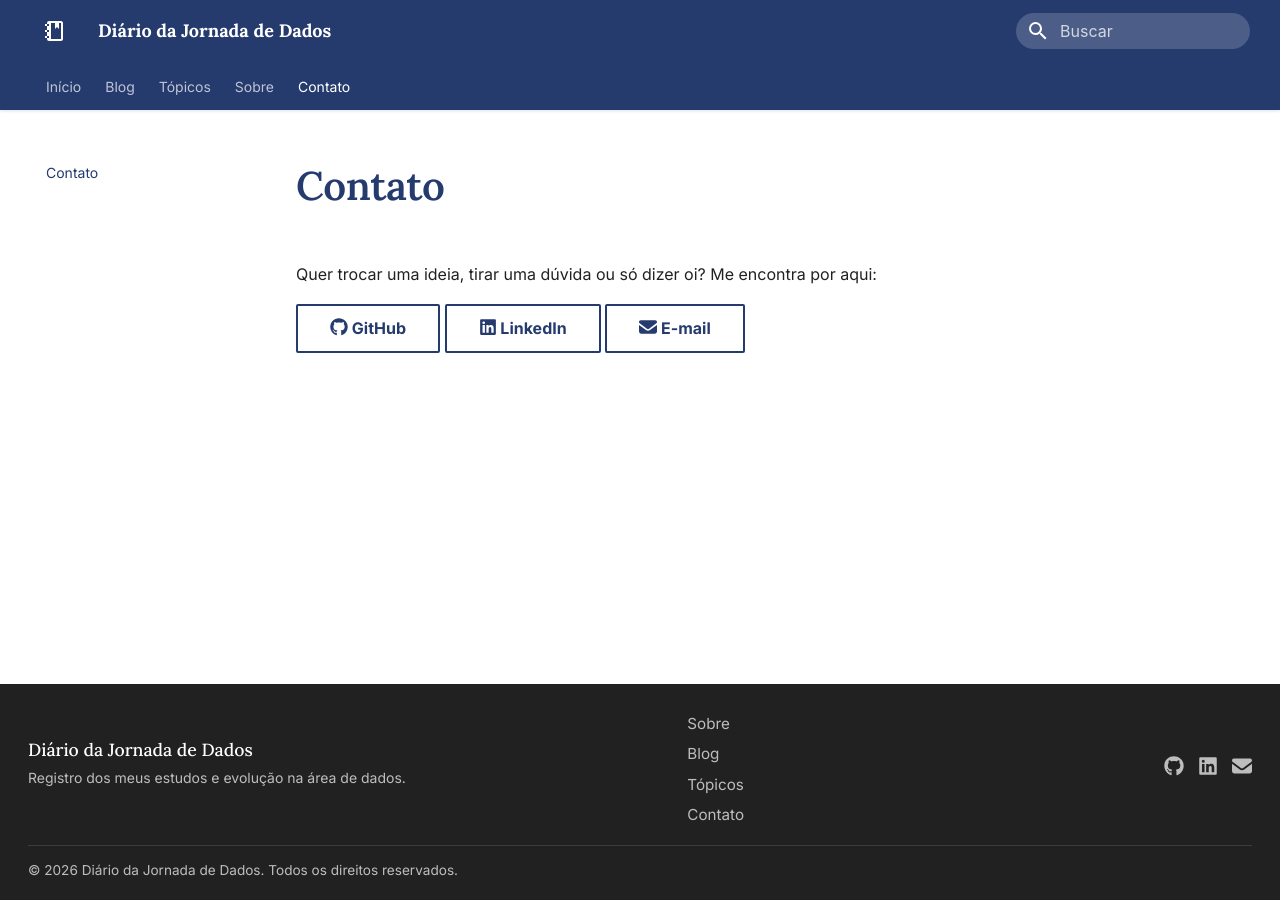
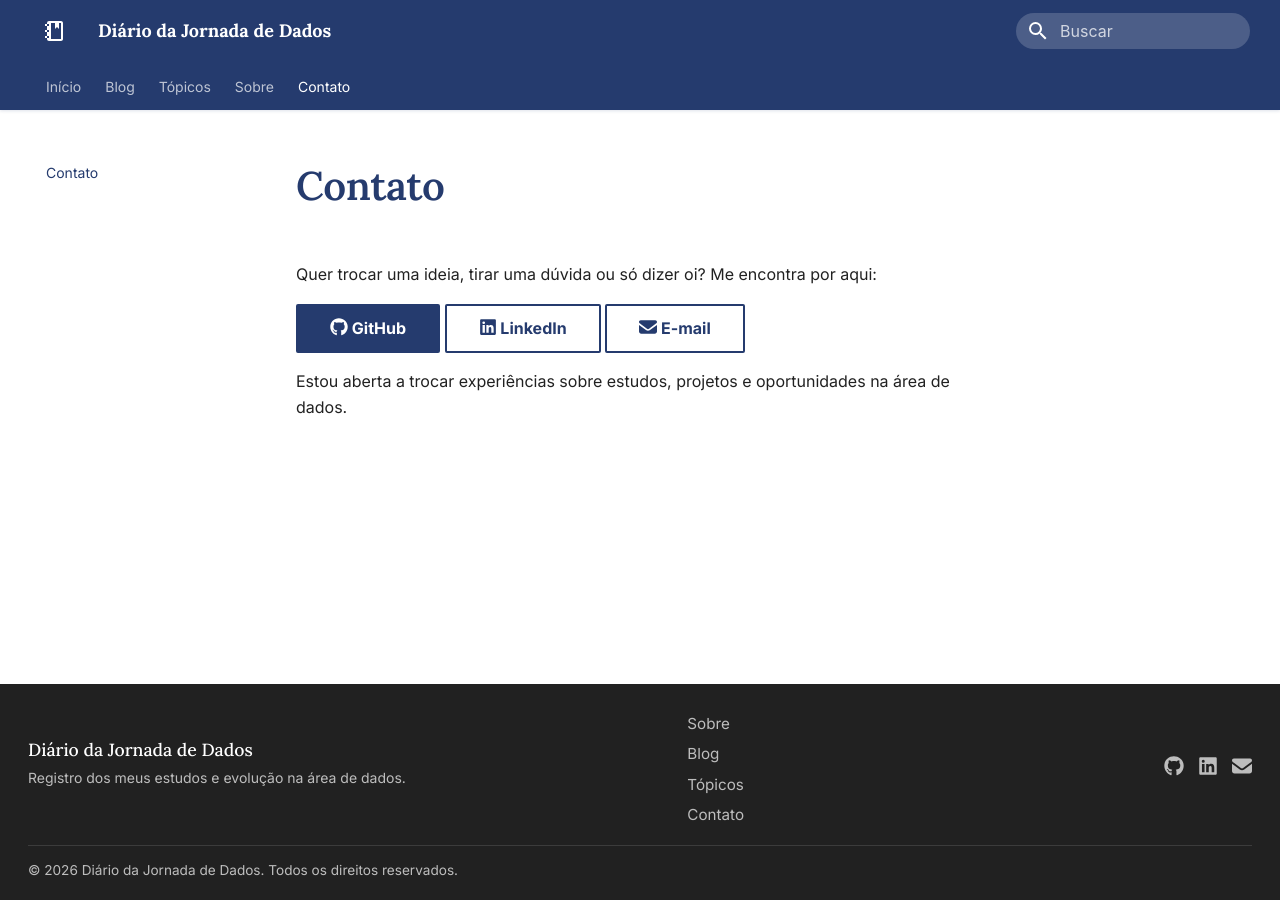
Before and after one commit to erica-luuz/diario-jornada-dados, an MkDocs documentation site: the page built from docs/contato.md, in a window 1280 px wide. Built offline with MkDocs 1.6.1 and Material for MkDocs 9.7.7, drawn with Linux system fonts in a browser that asks for light colours.

Commit message:
Melhora a pagina Contato: destaque e frase de contexto
Botao do GitHub vira acao principal (cor de destaque), e adiciona
frase curta explicando o tipo de contato esperado.

Co-Authored-By: Claude Sonnet 5 <noreply@anthropic.com>

```diff
--- a/docs/contato.md
+++ b/docs/contato.md
@@ -2,6 +2,8 @@
 
 Quer trocar uma ideia, tirar uma dúvida ou só dizer oi? Me encontra por aqui:
 
-[:fontawesome-brands-github: GitHub](https://github.com/erica-luuz){ .md-button target="_blank" rel="noopener" }
+[:fontawesome-brands-github: GitHub](https://github.com/erica-luuz){ .md-button .md-button--primary target="_blank" rel="noopener" }
 [:fontawesome-brands-linkedin: LinkedIn](https://www.linkedin.com/in/erica-luz-032305177){ .md-button target="_blank" rel="noopener" }
 [:fontawesome-solid-envelope: E-mail](mailto:erica.nicollas_hbn@yahoo.com){ .md-button }
+
+Estou aberta a trocar experiências sobre estudos, projetos e oportunidades na área de dados.
```
